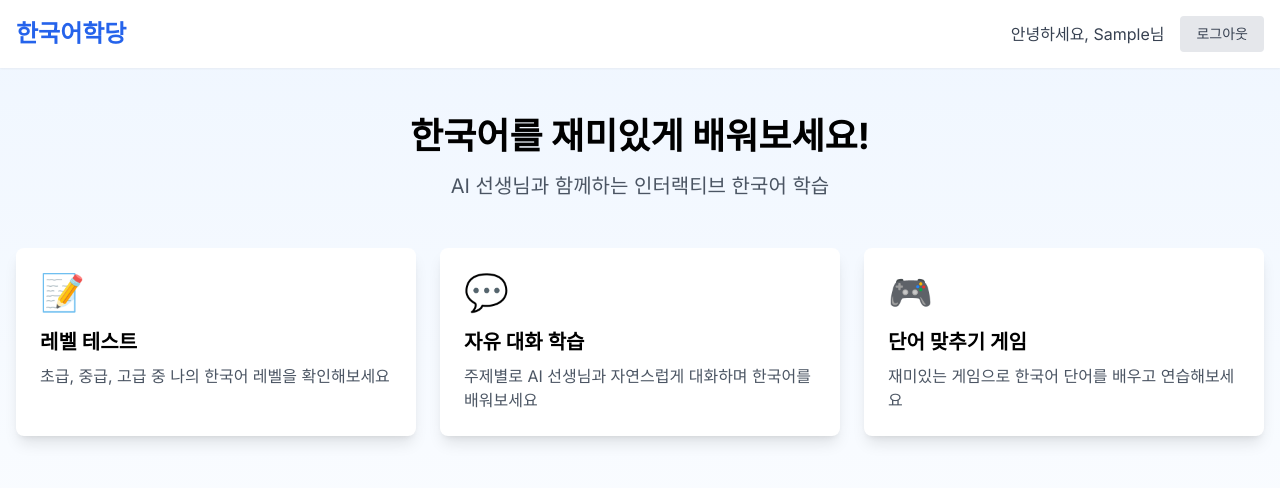
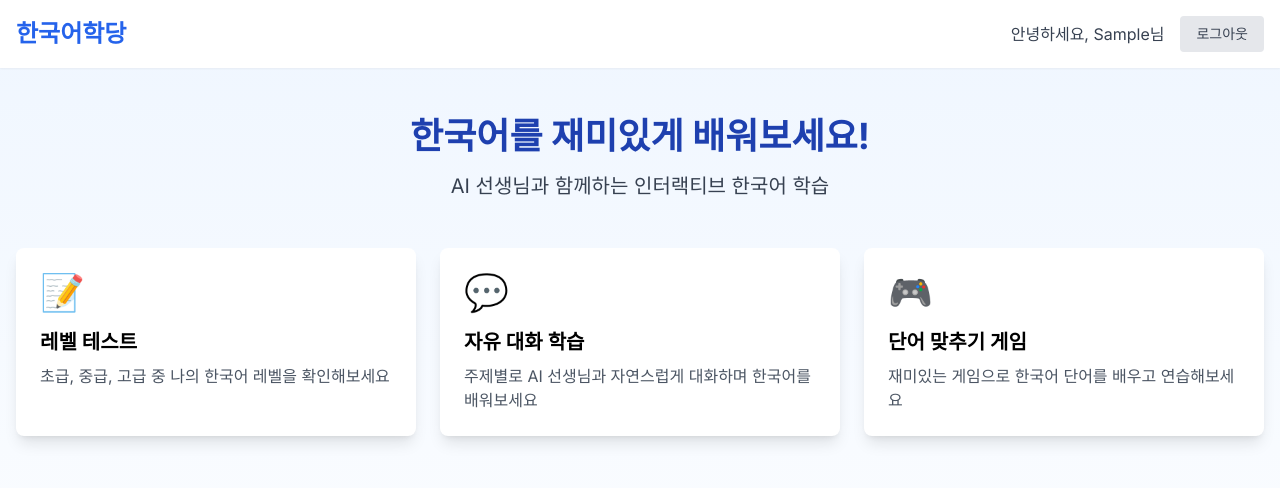
Before and after one commit to smsh73/hanclass, a Next.js app in the folder frontend/: page / in a window 1280 px wide. Both pictures are taken after typing "Sample" into the empty fields and a click on the button "시작하기". Shown: the top 488 px of the page. Built offline with nearby package versions, Linux system fonts and the light colour scheme; no server answers.

Commit message:
Fix: 홈 페이지 Hero 섹션 텍스트 색상 개선
- '한국어를 재미있게 배워보세요!' 텍스트 색상을 text-blue-800으로 변경 (가독성 향상)
- 부제목 색상을 text-gray-700로 변경하여 대비 개선

```diff
--- a/frontend/app/page.tsx
+++ b/frontend/app/page.tsx
@@ -144,8 +144,8 @@ export default function HomePage() {
           <>
             {/* Hero Section */}
             <div className="text-center mb-12">
-              <h2 className="text-4xl font-bold mb-4">한국어를 재미있게 배워보세요!</h2>
-              <p className="text-xl text-gray-600">
+              <h2 className="text-4xl font-bold mb-4 text-blue-800">한국어를 재미있게 배워보세요!</h2>
+              <p className="text-xl text-gray-700">
                 AI 선생님과 함께하는 인터랙티브 한국어 학습
               </p>
             </div>
```
